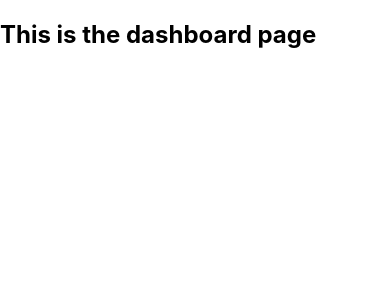
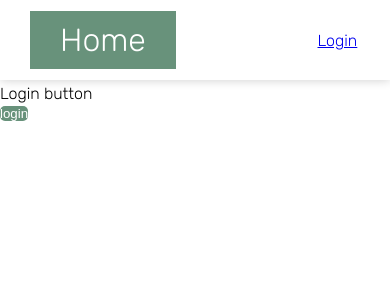
Before and after one commit to ls-morgan/TT6_2-dbs-seed, a React (Create React App) app: page /dashboard in a window 390 px wide. Shown: the top 300 px of the page. Built offline with nearby package versions, Linux system fonts and the light colour scheme.

Commit message:
Topbar UI, BrowserRouter, TestFeatures

```diff
--- a/src/App.css
+++ b/src/App.css
@@ -1,38 +1,180 @@
-.App {
-  text-align: center;
+@import url("https://fonts.googleapis.com/css2?family=Rubik:wght@300&display=swap");
+
+.border-outline {
+    border:dotted black;
+    margin: 2;
 }
 
-.App-logo {
-  height: 40vmin;
-  pointer-events: none;
+:root {
+  --primary-color: rgb(104,146,123);
+  --lightergrey: rgb(150, 150, 150);
 }
 
-@media (prefers-reduced-motion: no-preference) {
-  .App-logo {
-    animation: App-logo-spin infinite 20s linear;
+* {
+  margin: 0;
+  padding: 0;
+  box-sizing: border-box;
+}
+html,
+body {
+  font-family: "Rubik", sans-serif;
+}
+button {
+  background: var(--primary-color);
+  color: white;
+  border: none;
+  border-radius: 5px;
+  outline: none;
+}
+button:hover {
+  transform: scale(0.95);
+}
+button:active {
+  background: rgba(10, 10, 10);
+}
+s {
+  color: black;
+}
+section {
+  margin-top: 50px;
+  padding: 0 15%;
+}
+
+  /* Media query */
+@media (max-width: 1200px) {
+    .item-container {
+      grid-template-columns: 1fr 1fr 1fr;
+    }
+
+    .top-bar .logo {
+      width: 80%;
+    }
+
+    .top-bar .cart-btn {
+      width: 8%;
+    }
+
+    section {
+      margin-top: 30px;
+      padding: 0 7%;
+    }
+
+    .title {
+      margin-top: 130px;
+      padding: 0 7%;
+    }
+
+    .btm-bar {
+      width: 90%;
     }
   }
 
-.App-header {
-  background-color: #282c34;
-  min-height: 100vh;
-  display: flex;
-  flex-direction: column;
-  align-items: center;
-  justify-content: center;
-  font-size: calc(10px + 2vmin);
-  color: white;
+  @media (max-width: 800px) {
+    .top-bar .logo {
+      width: 65%;
     }
 
-.App-link {
-  color: #61dafb;
+    .top-bar .cart-btn {
+      width: 15%;
     }
 
-@keyframes App-logo-spin {
-  from {
-    transform: rotate(0deg);
+    .top-bar .login-btn {
+      width: 20%;
     }
-  to {
-    transform: rotate(360deg);
+
+    .top-bar .logo a {
+      font-size: 1rem;
+      color: white;
+      padding: 5px 10px;
+    }
+
+    .title {
+      margin-top: 100px;
+      padding: 0 20px;
+    }
+
+    section {
+      margin-top: 30px;
+      padding: 0 20px;
+    }
+
+    .search-bar {
+      margin-top: 110px;
+      width: 100%;
+      padding: 0 20px;
+    }
+
+    .search-bar input[type="text"] {
+      height: 35px;
+      font-size: 1rem;
+      padding: 0 10px;
+    }
+
+    .item-container {
+      grid-template-columns: 1fr 1fr;
+      margin-top: 0;
+      width: 100%;
+    }
+
+    .cart {
+      flex-direction: column;
+    }
+
+    .cart .cart-container,
+    .cart .cart-price {
+      width: 100%;
+      margin: 0;
+    }
+
+    th {
+      font-size: 1rem;
+    }
+
+    td input {
+      text-align: center;
+      width: 70px;
+    }
+    table tbody .img-container {
+      width: 100px;
+    }
+    table tbody .img-container img {
+      width: 100px;
+    }
+
+    table tbody .dashboard-btn {
+      height: 20px;
+      width: 30px;
+      font-size: 0.6rem;
+    }
+
+    .logout-btn {
+      right: 5%;
+    }
+
+    .btm-bar {
+      flex-direction: column;
+      justify-content: flex-start;
+      width: 85%;
+    }
+
+    .btm-bar .page-link {
+      width: 100%;
+    }
+
+    .btm-bar .page-link a {
+      font-size: 0.8rem;
+    }
+
+    .btm-bar .social-media {
+      width: 40%;
+    }
+
+    .btm-bar .social-media a {
+      height: 15px;
+      width: 15px;
+    }
+
+    .form-container {
+      width: 100%;
     }
 }
--- a/src/App.js
+++ b/src/App.js
@@ -3,6 +3,8 @@ import { BrowserRouter, Navigate, Route, Routes } from 'react-router-dom';
 
 import './App.css';
 import Dashboard from './Components/Dashboard';
+import TestFeatures from './Components/TestFeatures';
+import Topbar from './Components/UI elements/Topbar';
 
 const App = () => {
 
@@ -301,7 +303,25 @@ const App = () => {
 
   return (
     <div>
-      <Dashboard />
+      <BrowserRouter>
+        <div>
+          <Topbar authorized={authorized} />
+
+          <div className='routesDiv'>
+            <Routes>
+              <Route path="/" element={<Navigate to="/dashboard" />} />
+            </Routes>
+            <Routes>
+              <Route path="/dashboard" element={<Dashboard />} />
+            </Routes>
+          </div>
+        </div>
+      </BrowserRouter>
+
+      <div className='testingDiv'>
+        <TestFeatures />
+      </div>
+
     </div>
   );
 }
--- a/src/Components/Dashboard.js
+++ b/src/Components/Dashboard.js
@@ -1,9 +1,14 @@
 import React from 'react';
+import TestFeatures from './TestFeatures';
 
 const Dashboard = () => {
     return (
         <div className="dashboardDiv">
             <h2>This is the dashboard page</h2>
+
+            {/* <div className='testingDiv'>
+                <TestFeatures />
+            </div> */}
         </div>
      );
 }
--- /dev/null
+++ b/src/Components/TestFeatures.js
@@ -0,0 +1,42 @@
+import React from 'react';
+import Button from './UI elements/Button';
+import axios from 'axios';
+
+const TestFeatures = () => {
+    const headers = {
+        'Content-Type': 'text/plain',
+        "Access-Control-Allow-Origin": "*"
+    };
+
+    const handleLogin = (e) => {
+        e.preventDefault();
+
+        const loginPayLoad = {
+            "userName": "User",
+            "password":"password123",
+            "name": "Morgan"
+        };
+
+        axios.post("https://fa7b-116-15-113-158.ap.ngrok.io/api/v1/users",loginPayLoad,
+        {headers}
+        )
+        .then(response => {
+            console.log(response);
+        })
+        .catch(err => console.log(err));
+    }
+
+    return (
+        <div>
+            <h2>THIS IS A TEST COMPONENT TO TEST INTEGRATION WITH BACKEND</h2>
+
+            <div>
+                <p>Login button</p>
+                <Button text="login" onClick={handleLogin}/>
+            </div>
+
+        </div>
+     );
+}
+
+export default TestFeatures;
--- /dev/null
+++ b/src/Components/UI elements/Topbar.js
@@ -0,0 +1,27 @@
+import React from 'react';
+import { Link } from 'react-router-dom';
+
+import "../../css/Topbar.css";
+
+const Topbar = ({ authorized }) => {
+
+    return (
+      <header className="">
+        <div className="top-bar">
+          <div className="home">
+            <Link to="/home">Home</Link>
+          </div>
+
+          <div className="login-btn">
+            {authorized ? (
+              <Link to="/dashboard">Dashboard</Link>
+            ) : (
+              <Link to="/login">Login</Link>
+            )}
+          </div>
+        </div>
+      </header>
+    );
+}
+
+export default Topbar;
--- /dev/null
+++ b/src/css/Topbar.css
@@ -0,0 +1,42 @@
+/* Top Header nav bar */
+.top-bar {
+    position: fixed;
+    top: 0;
+    left: 0;
+    z-index: 10;
+    background: white;
+    height: 80px;
+    width: 100%;
+    padding: 0 20px;
+    display: flex;
+    align-items: center;
+    box-shadow: 0 0px 10px rgba(0, 0, 0, 0.2);
+  }
+
+  .top-bar .home {
+    width: 85%;
+  }
+
+  .top-bar .login-btn {
+    width: 5%;
+  }
+
+  .top-bar .home a {
+    background: var(--primary-color);
+    width: 100%;
+    justify-self: flex-start;
+    font-size: 2rem;
+    color: white;
+    padding: 10px 30px;
+    margin-left: 10px;
+    text-decoration: none;
+  }
+
+  .title {
+    margin-top: 130px;
+    padding: 0 15%;
+  }
+
+  .title h1 {
+    margin-bottom: 15px;
+  }
```
Lines whose indentation alone changed are shown as unchanged.
